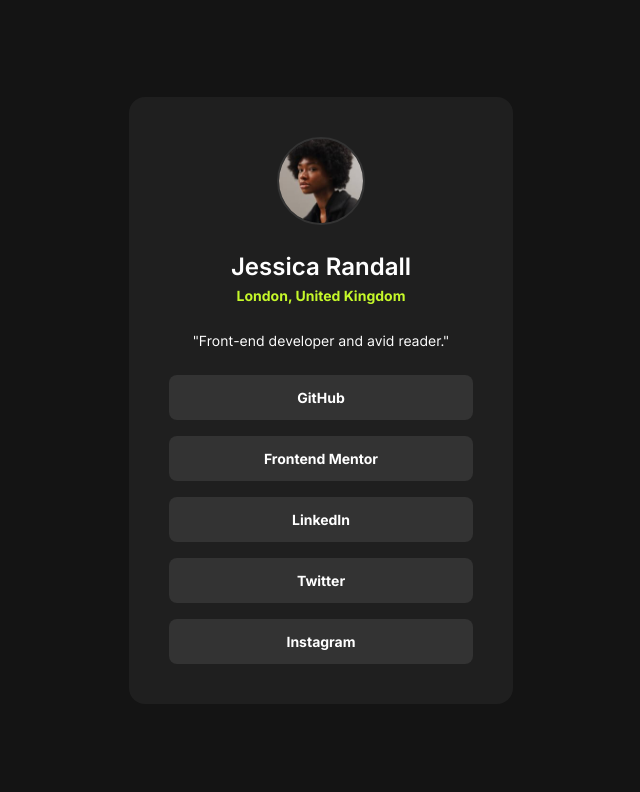
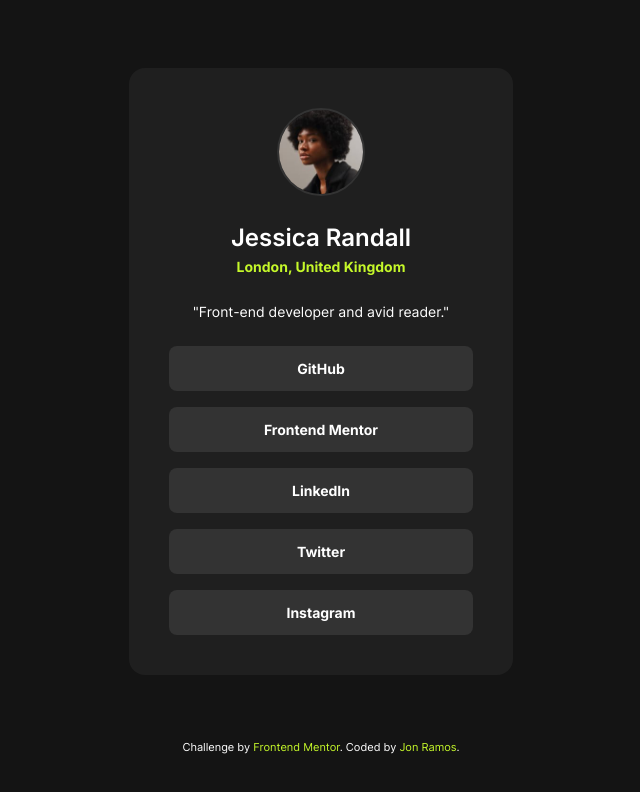
Before and after one commit to ItsDevJon/fm-social-links-profile, a website: page index.html in a window 1280 px wide. Shown: the whole page, without its empty margins (319-959 px from the left). Drawn offline with Linux system fonts and the light colour scheme.

Commit message:
refactor: Make attribution links visible

```diff
--- a/index.html
+++ b/index.html
@@ -55,7 +55,7 @@
         </article>
     </main>
 
-    <footer class="attribution text-[0.6875rem] text-(--slp-color-white) text-center" hidden>
+    <footer class="attribution text-[0.6875rem] text-(--slp-color-white) text-center">
         Challenge by <a href="https://www.frontendmentor.io?ref=challenge" target="_blank" rel="noopener noreferrer" class="text-(--slp-color-green)">Frontend Mentor</a>.
         Coded by <a href="https://www.frontendmentor.io/profile/ItsDevJon" target="_blank" rel="noopener noreferrer" class="text-(--slp-color-green)">Jon Ramos</a>.
     </footer>
```
